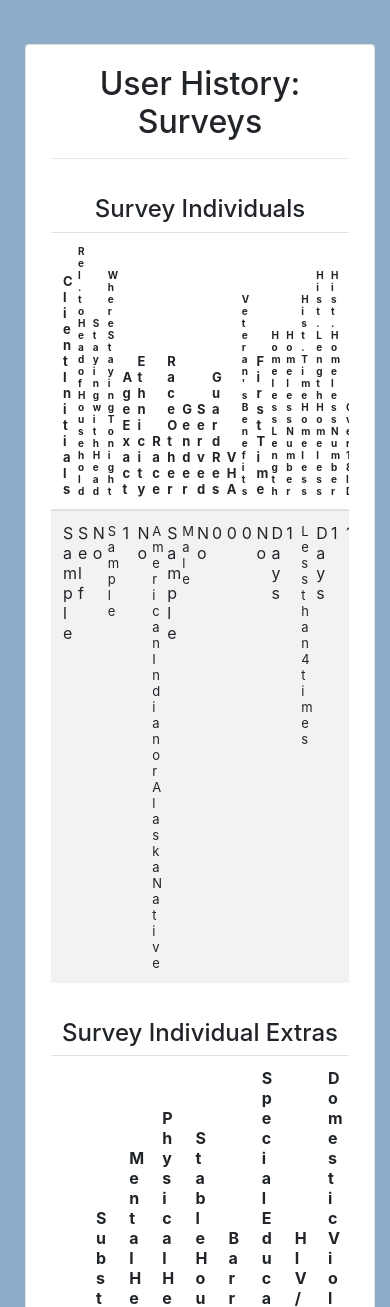
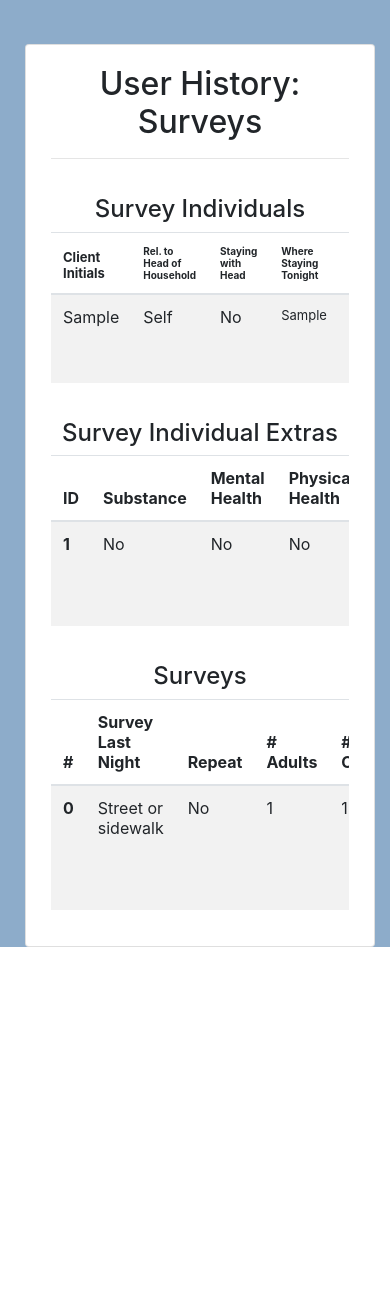
Before and after one commit to Kopetzki/PIT_APP, a Django app: page /user_history_surv/ in a window 390 px wide. Shown: the part 56-1363 px from the top of the page. After the commit the page ends 1003 px from the top, so only its background shows below. Run offline with Django 3.2, Linux system fonts and the light colour scheme; a user stored in the database is signed in; data comes from the database, SQL or seed files in the repository; tables that the repository leaves empty hold one stand-in row (values such as "Sample post"); some libraries are stand-ins or nearby versions.

Commit message:
Removed fixed table style for one of the history pages that was breaking responsiveness.

```diff
--- a/survey/templates/base/user/user_history_surv.html
+++ b/survey/templates/base/user/user_history_surv.html
@@ -3,13 +3,6 @@
 {% block title %}User History{% endblock %}
 
 {% block content %}
-    <style>
-    table {
-          table-layout: fixed;
-        }
-
-    </style>
-
     <div class="container-fluid">
         <div style="padding-top: 100px; padding-left: 10px">
         <div class="card">
```
